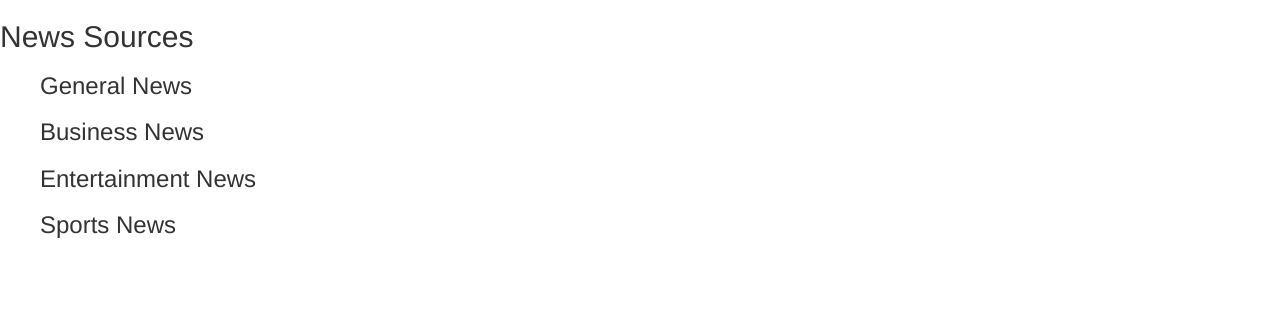
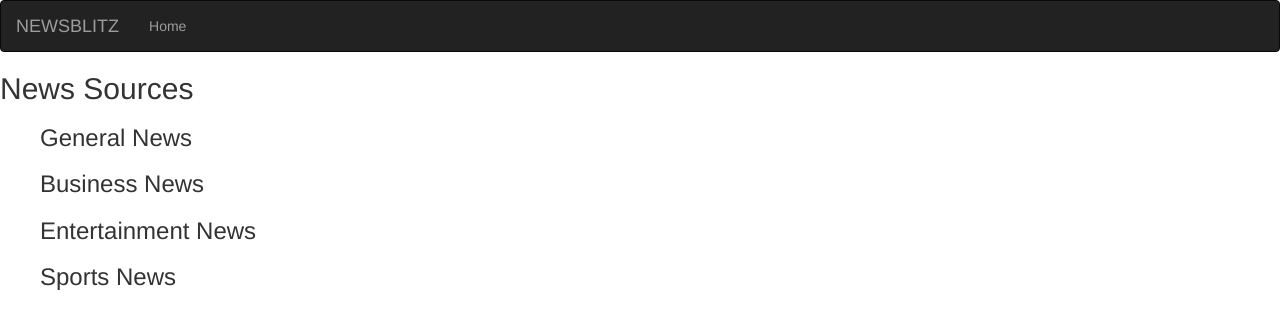
Before and after one commit to Derrick-Nyongesa/NewsBlitz, a Flask app: template app/templates/index.html in a window 1280 px wide. Shown: the top 329 px of the page. Run offline with Flask 2, Linux system fonts and the light colour scheme; the template is opened without the code that fills it, so the values that code supplies are empty; some libraries are stand-ins or nearby versions.

Commit message:
added a navbar to the application

```diff
--- a/app/templates/base.html
+++ b/app/templates/base.html
@@ -1 +1,7 @@
 {% extends 'bootstrap/base.html'%}
+
+{% block navbar %}
+
+{% include 'navbar.html' %}
+
+{% endblock %}
--- /dev/null
+++ b/app/templates/navbar.html
@@ -0,0 +1,18 @@
+<div class="navbar navbar-inverse" role="navigation">
+    <div class="container-fluid">
+        <div class="navbar-header">
+            <button type="button" class="navbar-toggle" data-toggle="collapse" data-target=".navbar-collapse">
+              <span class="sr-only">Toggle navigation</span>
+              <span class="icon-bar"></span>
+              <span class="icon-bar"></span>
+              <span class="icon-bar"></span>
+            </button>
+            <a class="navbar-brand" href="/"> NEWSBLITZ </a>
+        </div>
+        <div class="navbar-collapse collapse">
+            <ul class="nav navbar-nav">
+                <li><a href="/">Home</a></li>
+        </div>
+
+    </div>
+</div>
```
